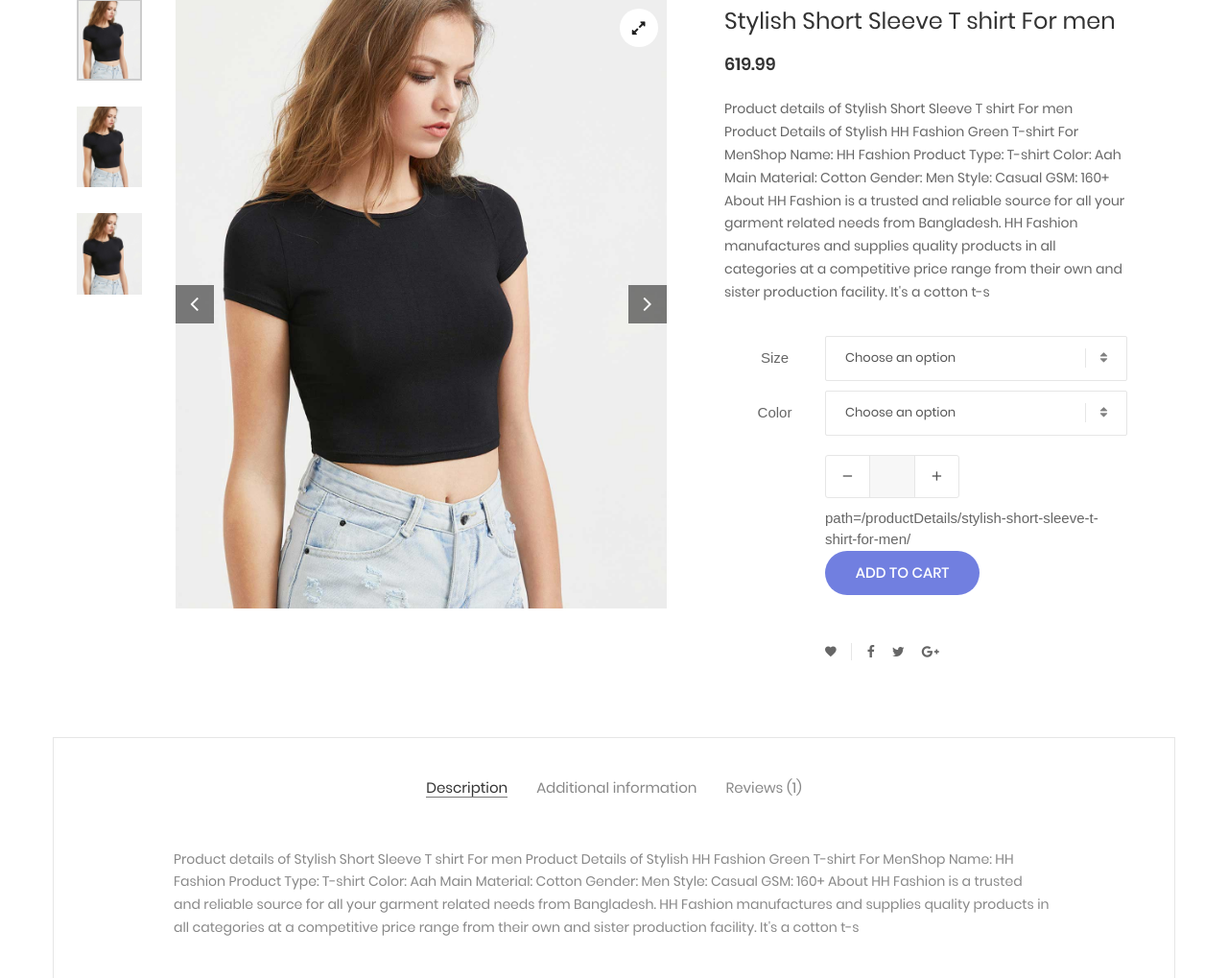
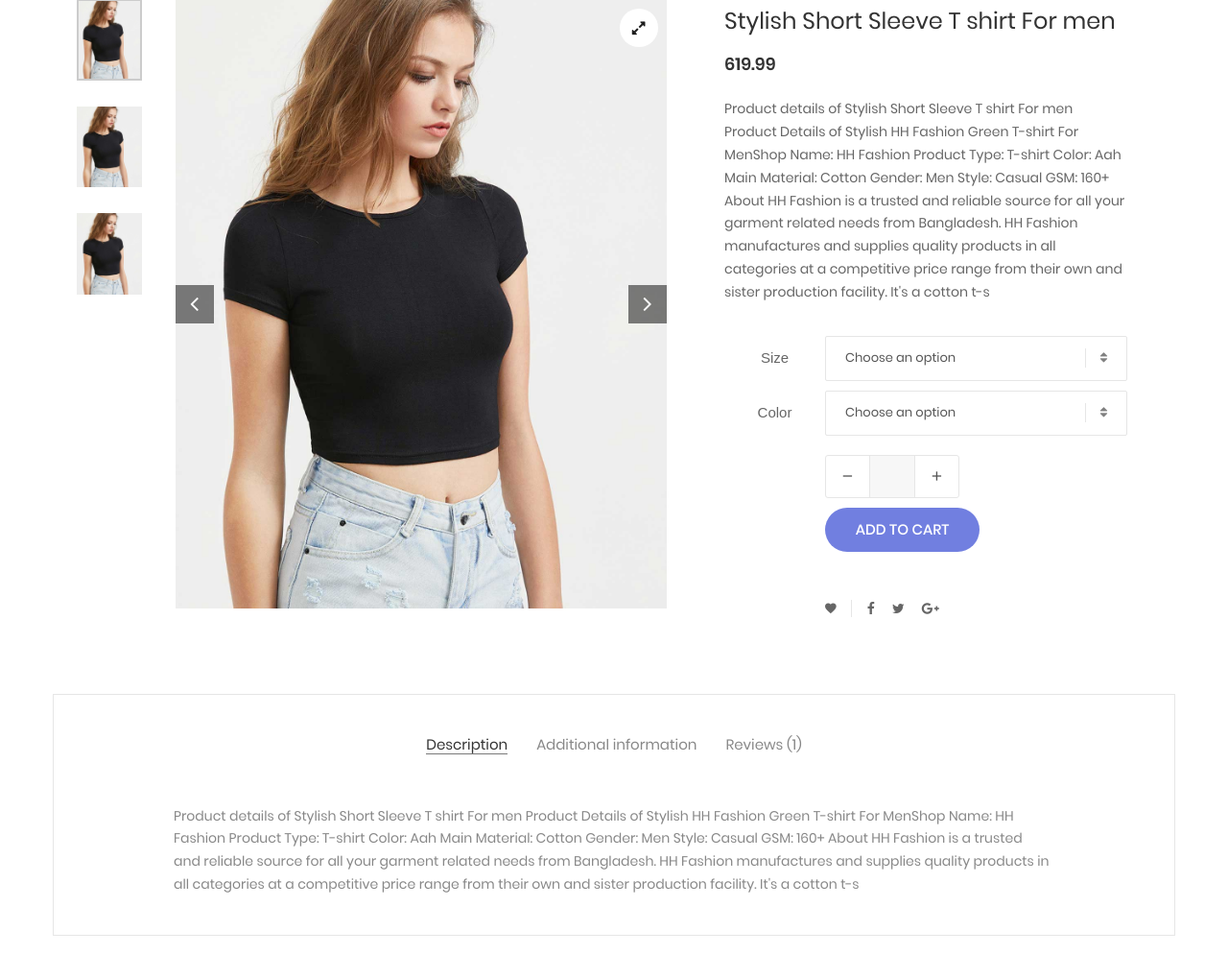
Before and after one commit to MotalibHossain/MH-Ecommerce, a Django app: a page that uses template/shop/product-detail.html in a window 1280 px wide. Shown: the part 233-1252 px from the top of the page at 96% size. Run offline with Django 4.2, Linux system fonts and the light colour scheme; data comes from the database, SQL or seed files in the repository; both versions use the stored data as it was after the commit; parts of the project's set-up code (start-up, migrations or seed data) failed here and were passed over; some libraries are stand-ins or nearby versions; some web fonts are replaced.

Commit message:
issue solve

```diff
--- a/App_Order/views.py
+++ b/App_Order/views.py
@@ -32,6 +32,7 @@ def card(request,id):
     userOrder=Order.objects.filter(user=request.user, ordered=False)
 
     if userOrder.exists():
+
         order_Product_List=userOrder[0]
         # userOrder=Order.objects.filter(user=request.user, ordered=False)
         if order_Product_List.orderItem.filter(item=item).exists():
--- a/shop/views.py
+++ b/shop/views.py
@@ -16,9 +16,14 @@ def Home(request):
     if request.user.is_authenticated:
         all_card_item=Card.objects.filter(user=request.user,  purchased=False)
         order=Order.objects.filter(user=request.user, ordered=False)
+
+        # count how many product add into card through active user
         order=order[0]
-        # count how many product add into card through active user
-        number_of_product=Card.objects.filter(user=request.user, purchased=False).count()
+        # if order:
+        # else:
+        #     order=order[0:1]
+
+        # number_of_product=Card.objects.filter(user=request.user, purchased=False).count()
 
         all_catagory = Catagory.objects.all()
         all_product = Product.objects.all()
@@ -30,7 +35,7 @@ def Home(request):
         "all_catagory": all_catagory,
         "all_card_item":all_card_item,
         "order":order,
-        'number_of_product':number_of_product,
+        # 'number_of_product':number_of_product,
         }
         # marge two context into single context
         context.update(context1)
@@ -58,7 +63,9 @@ def productDetails(request,slug):
         order=Order.objects.filter(user=request.user, ordered=False)
         order=order[0]
         number_of_product=Card.objects.filter(user=request.user, purchased=False).count()
-
+        # if order:
+        # else:
+        #     order=order[0:1]
         # show all product informations and catagory product
         all_product=Product.objects.all()
         each_product=Product.objects.get(slug=slug)
@@ -72,7 +79,7 @@ def productDetails(request,slug):
             "this_catagory":this_catagory,
             "all_card_item":all_card_item,
             "order":order,
-            "number_of_product":number_of_product,
+            "number_of_product":number_of_product
         }
         return render(request, 'shop/product-detail.html', context)
     else:
--- a/template/shop/product-detail.html
+++ b/template/shop/product-detail.html
@@ -141,7 +141,6 @@
 										<i class="fs-16 zmdi zmdi-plus"></i>
 									</div>
 								</div>
-								<p>path={{request.path}}</p>
 								{% if user.is_authenticated %}
 								<!-- <a id="add_to_card" href="{% url 'App_Order:card' id=each_product.id%}" class="flex-c-m stext-101 cl0 size-101 bg1 bor1 hov-btn1 p-lr-15 trans-04 js-addcart-detail">
 									Add to cart
```
Also changed, not shown: db.sqlite3.
